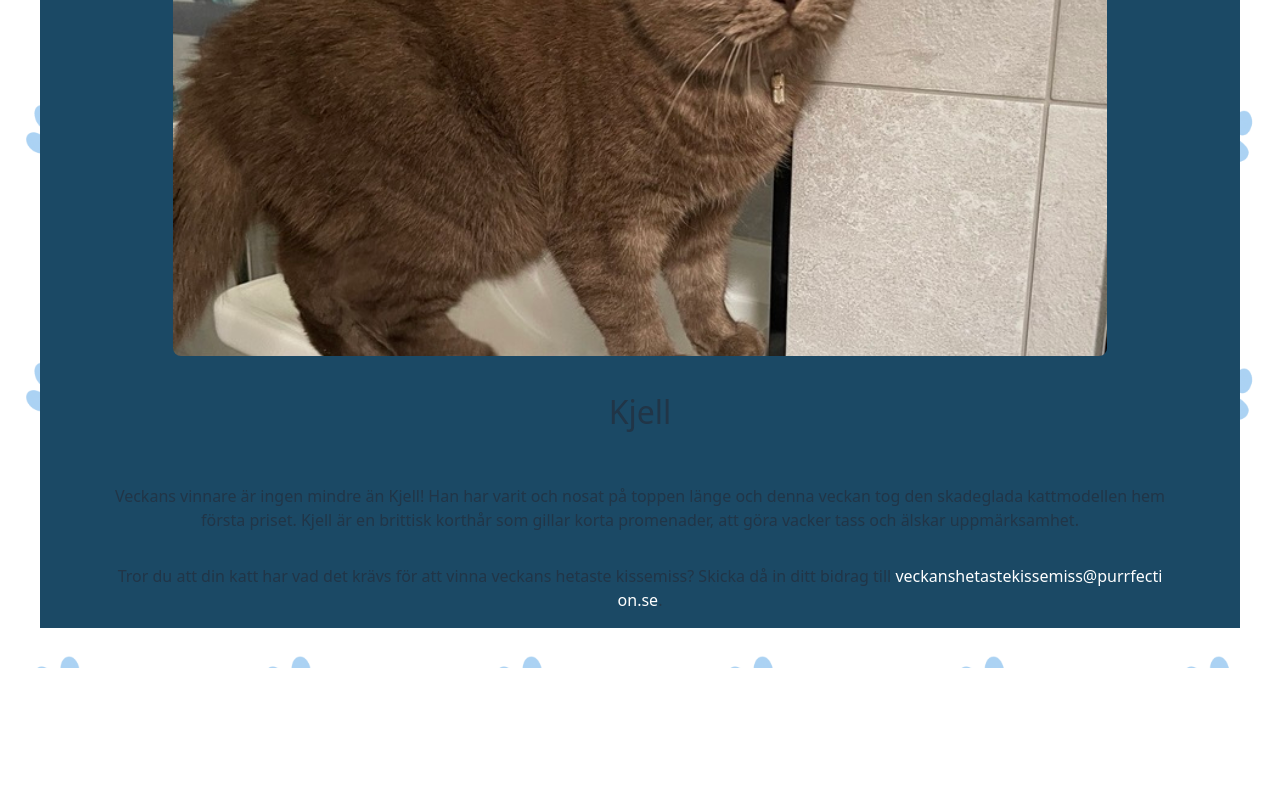
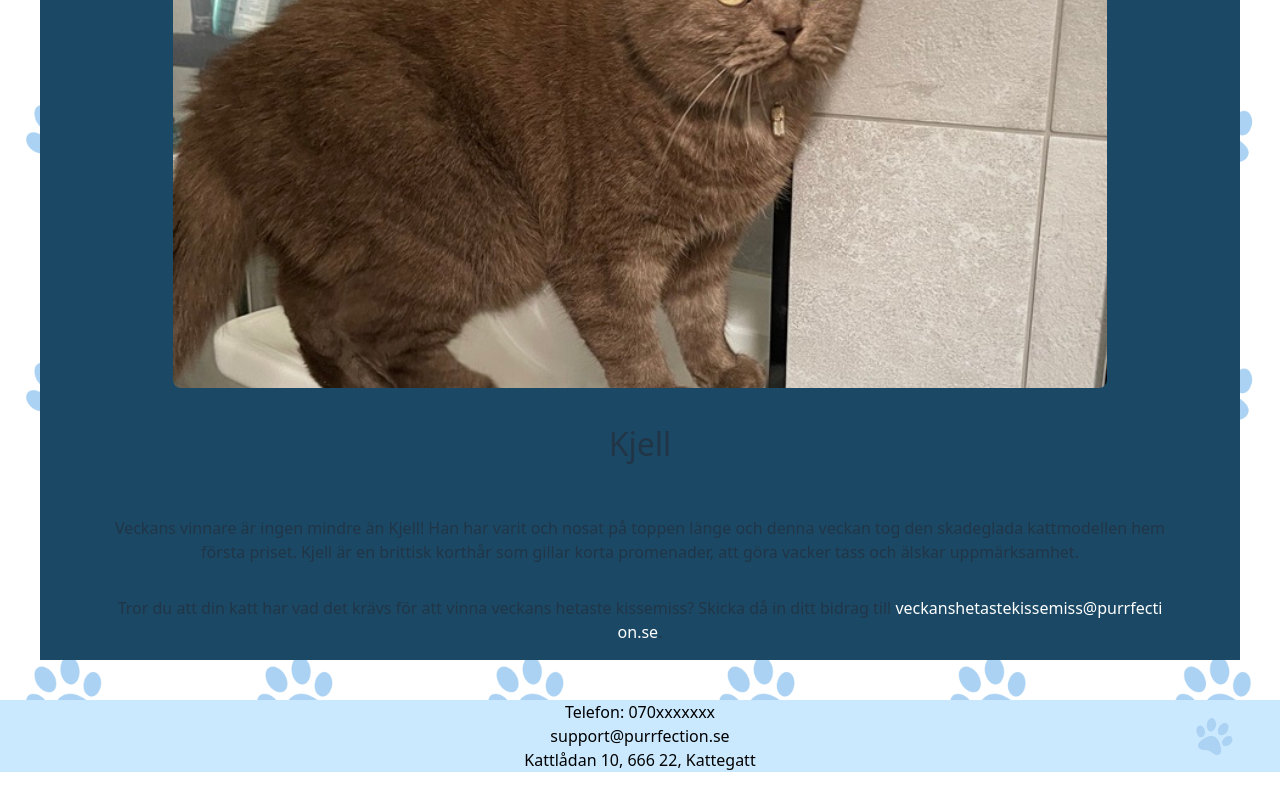
Before and after one commit to LcNyaker/Grupp-3-repo, a React (Vite) app in the folder meow/: page / in a window 1280 px wide. Shown: the part 1166-1966 px from the top of the page. Before the commit the page ends 1834 px from the top, so only its background shows below. Built offline with nearby package versions, Linux system fonts and the light colour scheme.

Commit message:
add footer

```diff
--- a/meow/src/App.css
+++ b/meow/src/App.css
@@ -12,6 +12,7 @@ main {
     background-size: 100%;
     min-height: 100vh;
     background-repeat: repeat;
+    padding-top: 2rem;
 }
 
 
--- /dev/null
+++ b/meow/src/components/Footer/Footer.scss
@@ -0,0 +1,21 @@
+@use '../../Styles/color'as *;
+
+footer {
+    background-color: $background-accent;
+    color: black;
+    position: relative;
+
+    img {
+        height: 100px;
+        width: auto;
+        position: absolute;
+        padding: 1rem;
+        right: 1rem;
+        top: 50%;
+        transform: translateY(-50%) rotate(20deg);
+    }
+
+    p {
+        margin: 0;
+    }
+}
--- a/meow/src/components/Footer/Footer.tsx
+++ b/meow/src/components/Footer/Footer.tsx
@@ -1,9 +1,16 @@
 import React from 'react';
+import './Footer.scss'
+import pawImage from '../../assets/paw.png'
 
 const Footer: React.FC = () => {
   return (
     <footer>
-
+      <img src={pawImage} alt="ett tassavtrck" />
+      <div className='contact'>
+        <p>Telefon: 070xxxxxxx</p>
+        <p>support@purrfection.se</p>
+        <p>Kattlådan 10, 666 22, Kattegatt</p>
+      </div>
     </footer>
   );
 };
```
